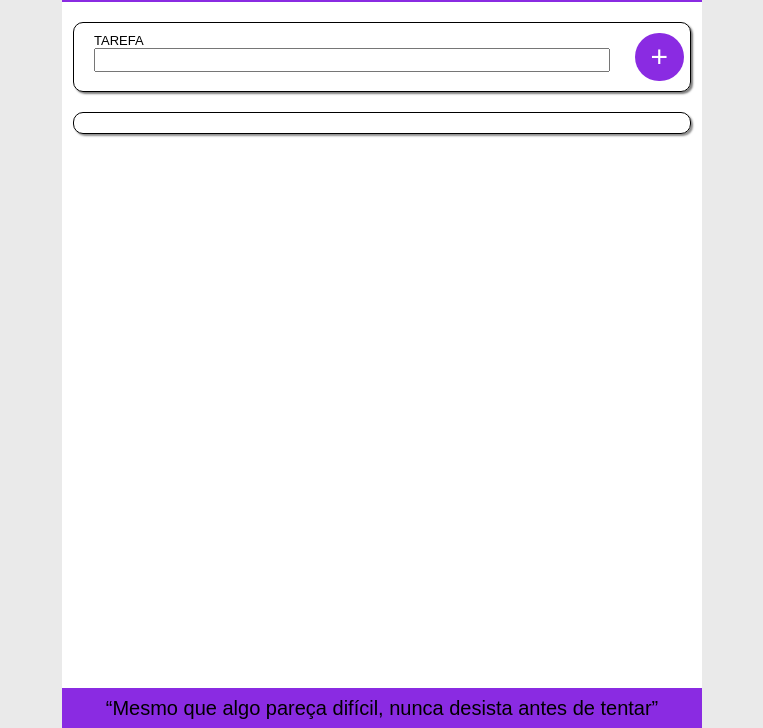
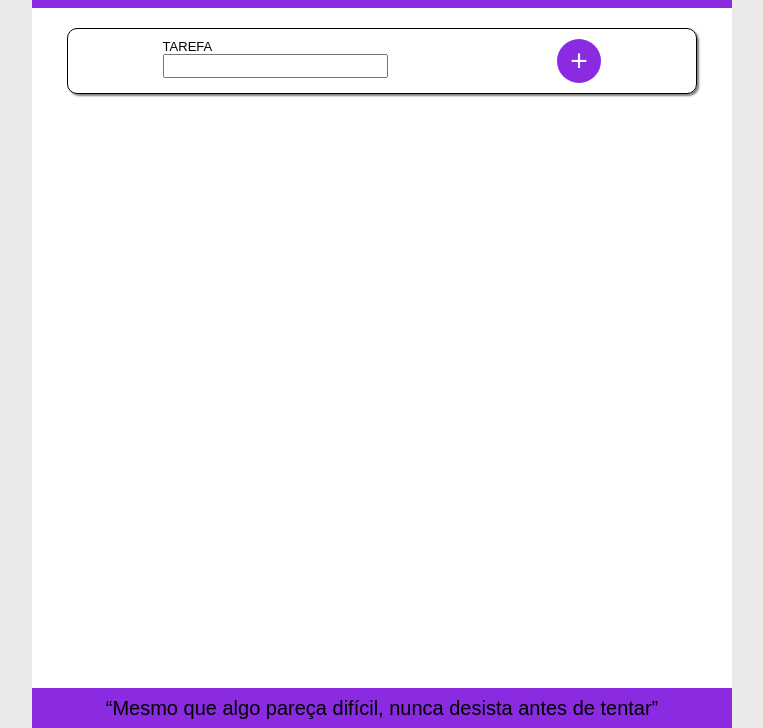
Before and after one commit to JrLeonildo/project_to-do_list, a plain HTML site: page src/index.html in a window 1280 px wide. Shown: the part 72-800 px from the top of the page, without its empty margins (258-1021 px from the left). Drawn offline with nearby package versions, Linux system fonts and the light colour scheme.

Commit message:
optimization

```diff
--- a/css/style.css
+++ b/css/style.css
@@ -1,6 +1,7 @@
 *{
   margin: 0;
   padding: 0;
+  box-sizing: border-box;
 }
 html{
   /*cada 1rem vale-rá 10px*/
@@ -10,84 +11,106 @@ html{
 body{
   background-color: #eaeaea;
 }
-.main{
+.body{
+  display: grid;
+  grid-template-columns: 1fr;
+  grid-template-rows: 10vh 85vh 5vh;
   margin: auto;
-  width: 50vw;
-  height: 95vh;
-  background-color: #fff;
+  min-width: 320px;
+  max-width: 700px;
 }
 header{
+  display: flex;
+  align-items: center;
   background-color: #8a2be2;
 }
 header h1{
   font-size: 3rem;
   font-weight: bold;
   text-transform: uppercase;
-  padding: 20px;
+  padding-left: 20px;
 }
-
+.main{
+  background-color: #ffffff;
+}
 form{
   display: flex;
+  justify-content: space-around;
   border: 1px solid #000000;
-  padding: 10px 20px;
+  padding: 10px;
   margin: 20px auto;
-  width: 45vw;
+  width: 90%;
   box-shadow: 2px 2px 2px #00000081;
-  justify-content: space-between;
   border-radius: 10px;
 }
 form div label{
-  text-align: start;
   font-size: 1.3rem;
   text-transform: uppercase;
 }
-form #inputTask{
-  width: 40vw;
+/*input task*/
+form input{
+  min-width: 200px;
   font-size: 1.7rem;
 }
+/*button "+"*/
 form div button{
-  margin: 0 25px;
+  display: flex;
+  justify-content: center;
+  align-items: center;
   font-size: 3rem;
-  padding: 10% 23%;
+  padding: 5px 13.5px;
   background-color: #8a2be2;
   color: #fff;
   border-radius: 100px;
   border: none;
   cursor: pointer;
 }
-
-.displayTasks{
-  width: 45vw;
+/*task list*/
+li{
+  display: flex;
+  justify-content: space-around;
+  align-items: center;
+  width: 90%;
   margin: 0 auto;
   border: solid 1px black;
-  padding: 10px 20px;
+  padding: 5px;
   box-shadow: 2px 2px 2px #00000072;
   border-radius: 10px;
+  margin-bottom: 5px;
 }
-.displayTasks ul li{
-  display: flex;
-  justify-content: space-between;
-  align-items: center;
-}
+/*task text*/
 .displayTasks p{
   font-size: 1.5rem;
 }
+/*buttons delete task*/
 .displayTasks button {
   border: none;
   background: none;
   color: #000000;
   cursor: pointer;
 }
-
 footer{
   display: flex;
-  background-color: #8a2be2;
-  width: 50vw;
-  height: 5vh;
-  margin: auto;
   justify-content: center;
   align-items: center;
+  text-align: center;
+  padding: 5px;
+  background-color: #8a2be2;
 }
 footer div p{
   font-size: 2rem;
 }
+
+@media (max-width: 570px){
+  html{
+    font-size: 45%;
+  }
+  form div button{
+    padding: 5px 11px;
+  }
+}
+@media (max-width: 400px){
+  html{
+    font-size: 40%;
+  }
+}
--- a/js/script.js
+++ b/js/script.js
@@ -15,7 +15,7 @@ function addTask(task) {
   createSpan.appendChild(specifyingIcon);
   createButtonDelete.appendChild(createSpan);
   createLi.appendChild(createButtonDelete);
-  if(taskArray.length>=10) {
+  if(taskArray.length>=13) {
     alert("Limite de tarefas atingido");
   }else {
     ulTask.appendChild(createLi);
@@ -34,7 +34,7 @@ function deleteTask(ul, li){
 const start = () => {
   event.preventDefault();
   if(inputTask.value=="") {
-    alert("Você não descreveu sua compra");
+    alert("Você não descreveu sua tarefa");
   }else{
     addTask(inputTask.value);
   }
--- a/src/index.html
+++ b/src/index.html
@@ -10,7 +10,7 @@
   <title>Task List</title>
 </head>
 <body>
-  <div class="main">
+  <div class="body">
     <header>
       <div>
         <h1>
@@ -18,6 +18,7 @@
         </h1>
       </div>
     </header>
+    <div class="main">
       <form>
         <div>
           <div>
@@ -54,5 +55,6 @@
         </p>
       </div>
     </footer>
+  </div>
 </body>
 </html>
```
Lines whose indentation alone changed are shown as unchanged.
